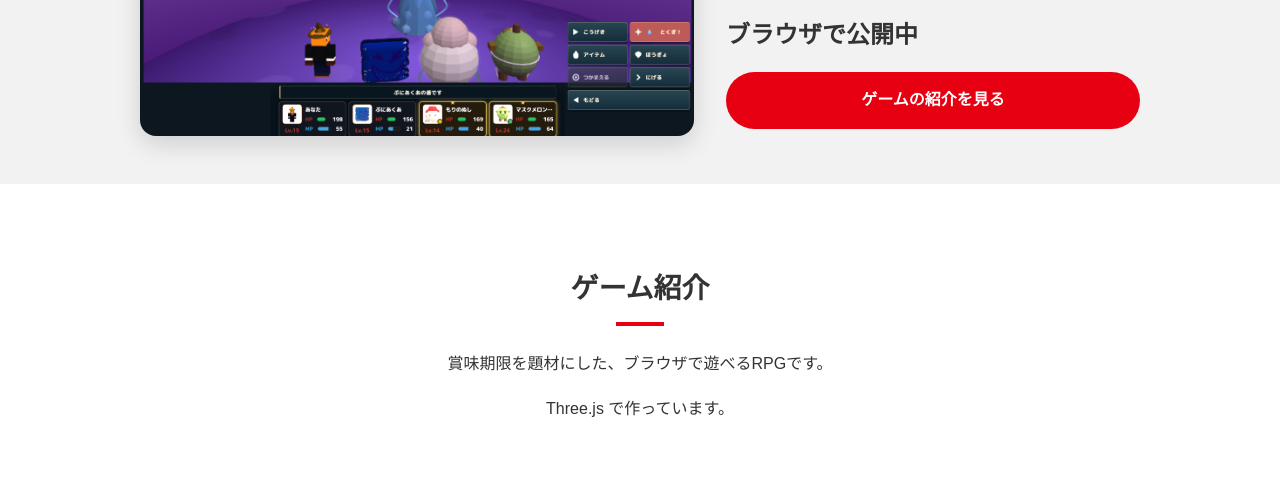
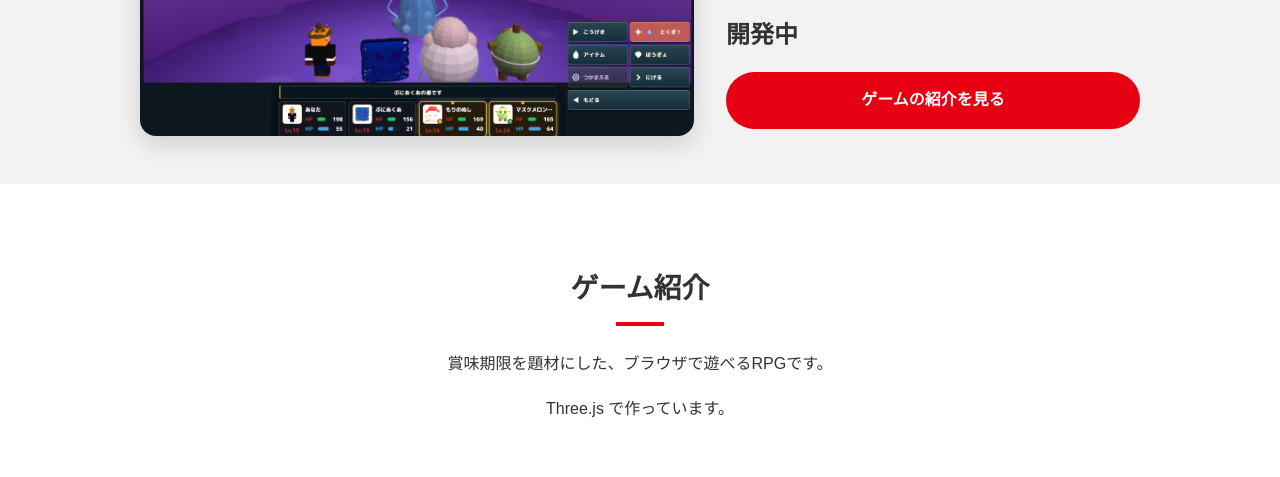
Before and after one commit to tayu135711/git_task1, a plain HTML site: page index.html in a window 1280 px wide. Shown: the part 295-772 px from the top of the page. Drawn offline with Linux system fonts and the light colour scheme.

Commit message:
Update release status to private

```diff
--- a/index.html
+++ b/index.html
@@ -28,7 +28,7 @@
         <p class="tags"><span>RPG</span><span>ブラウザ</span><span>1人用</span></p>
         <h1>くうたび</h1>
         <p class="catch">食べて、集めて、強くなる。ブラウザで遊べるRPG</p>
-        <p class="price">ブラウザで公開中</p>
+        <p class="price">開発中</p>
         <a class="button" href="#about">ゲームの紹介を見る</a>
       </div>
     </div>
```
